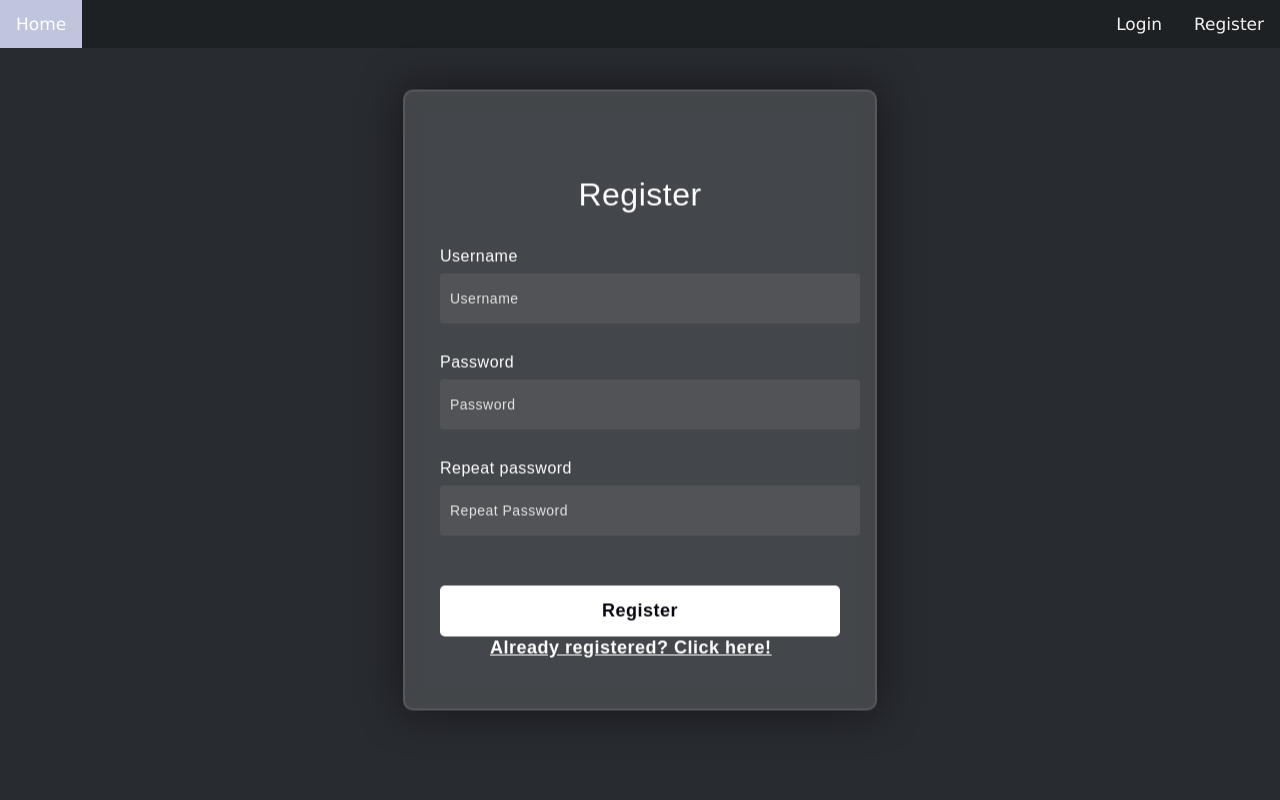
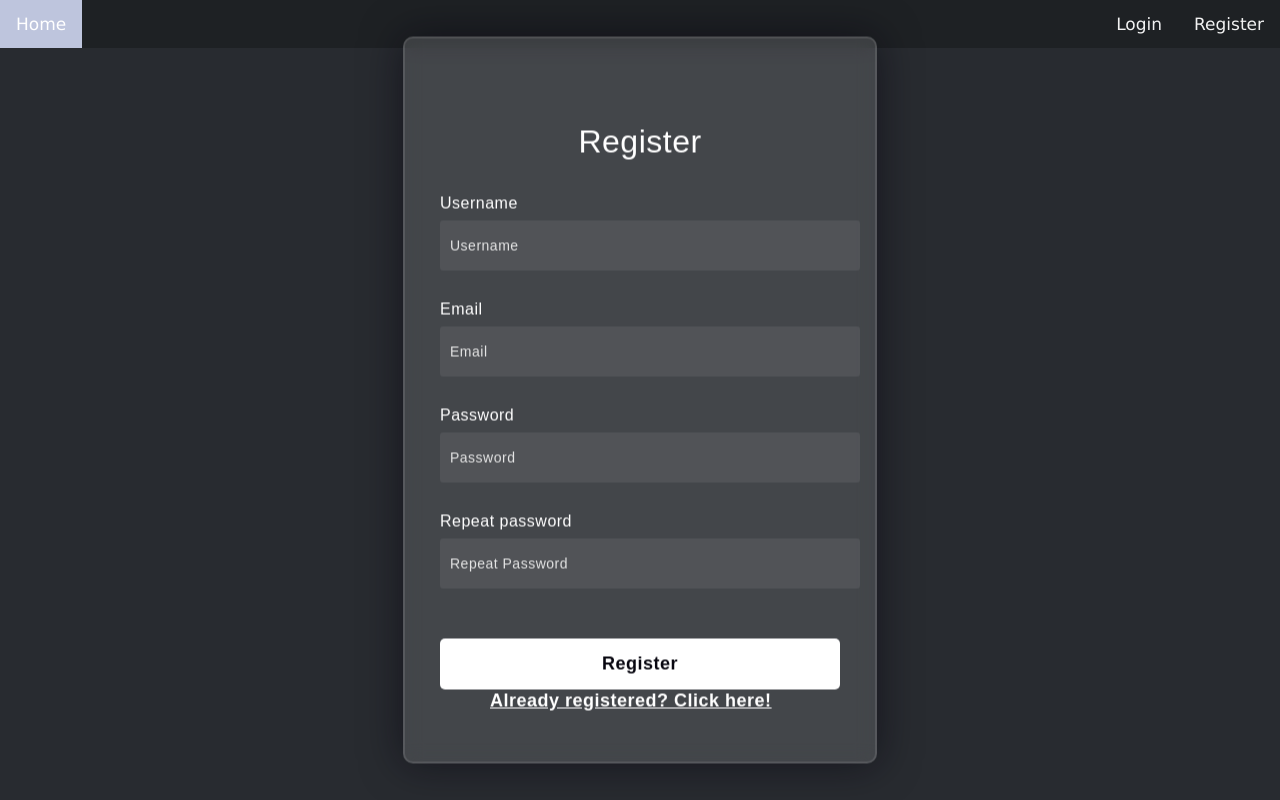
Before and after one commit to csipkek98/Distort, a Django app: page /register/ in a window 1280 px wide. Run offline with Django 4.2, Linux system fonts and the light colour scheme.

Commit message:
Add: email field for user registration in signup.html

```diff
--- a/mysite/core/templates/core/signup.html
+++ b/mysite/core/templates/core/signup.html
@@ -17,6 +17,11 @@
 
         <input type="text" name="username" placeholder="Username">
     </div>
+    <div class="mb-5">
+        <label for="email">Email</label>
+    <input type="email" placeholder="Email" name="email">
+    </div>
+
     <div class="mb-5">
         <label class="text-white">Password</label>
         <input type="password" name="password1" placeholder="Password">
```
